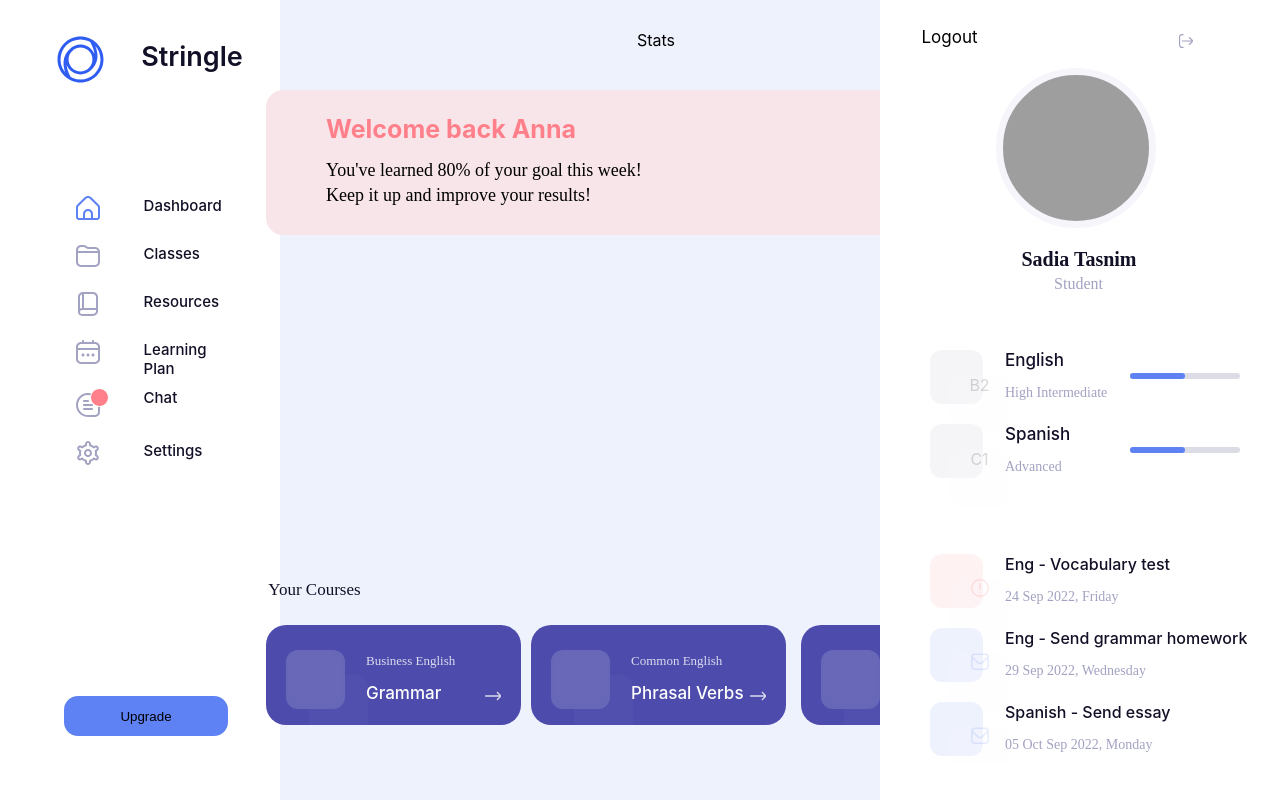
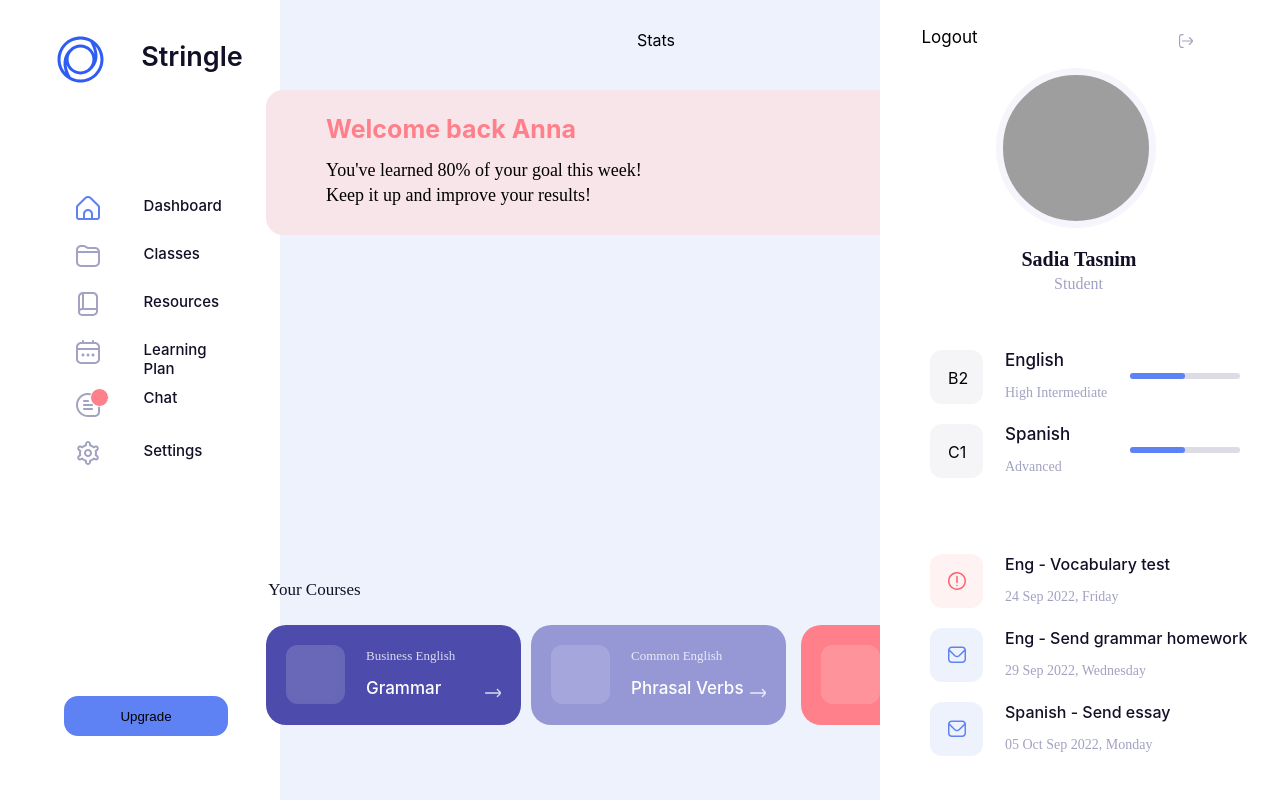
Before and after one commit to AbhishekSChauhan/socket_assignment, a React (Create React App) app: page / in a window 1280 px wide. Built offline with nearby package versions, Linux system fonts and the light colour scheme; grey boxes are pictures that could not be loaded.

Commit message:
fix box css issue

```diff
--- a/src/components/Box/Box.css
+++ b/src/components/Box/Box.css
@@ -8,8 +8,8 @@
 }
 .box-content{
     position: absolute;
-    top:0px;
-    left:10px;
+    top:18px;
+    left:18px;
     display: flex;
     justify-content: center;
 
--- a/src/components/Dashboard/Courses.jsx
+++ b/src/components/Dashboard/Courses.jsx
@@ -19,13 +19,13 @@ const Courses = () => {
         </svg>
       </div>
       <div className='course-1'>
-        <SingleCourses status='' bgColor='white' textColour='white' course='Business English' specification='Grammar' />
+        <SingleCourses status='B2' bgColor='white' textColour='white' course='Business English' specification='Grammar' courseBgColor='#4D4CAC' />
       </div>
       <div className='course-2'>
-        <SingleCourses  bgColor='white' textColour='white' course='Common English' specification='Phrasal Verbs' />
+        <SingleCourses status='B2' bgColor='white' textColour='white' course='Common English' specification='Phrasal Verbs' courseBgColor='#9698D6' />
       </div>
       <div className='course-3'>
-        <SingleCourses  bgColor='white' textColour='white' course='Business Spanish' specification='Vocabulary' />
+        <SingleCourses status='C1' bgColor='white' textColour='white' course='Business Spanish' specification='Vocabulary' courseBgColor='#FF808B'/>
       </div>
     </div>
   )
--- a/src/components/Dashboard/SingleCourses.css
+++ b/src/components/Dashboard/SingleCourses.css
@@ -5,17 +5,16 @@
     left:5px;
     top: 570px;
     margin: 5px;
-    float: left;
     background: #4D4CAC;
     border-radius: 20px;
     text-align: left;
 }
-.box-content{
+.single-box-content{
     position: absolute;
     width: 59px;
     height: 59px;
     left: 20px;
-    top: 25px;
+    top: 20px;
 
     background: #FEFEFE;
     opacity: 0.15;
@@ -26,7 +25,7 @@
     width: 114px;
     height: 21px;
     left: 100px;
-    top:25px;
+    top:20px;
 
     font-family: 'Poppins';
     font-style: normal;
@@ -43,7 +42,7 @@
     width: 120px;
     height: 26px;
     left: 100px;
-    top: 55px;
+    top: 50px;
     font-style: normal;
     font-weight: 500;
     font-size: 17px;
@@ -57,5 +56,5 @@
     width: 16px;
     height: 16px;
     right: 20px;
-    top: 63px;
+    top: 60px;
 }
--- a/src/components/Dashboard/SingleCourses.jsx
+++ b/src/components/Dashboard/SingleCourses.jsx
@@ -1,10 +1,10 @@
 import React from 'react'
 import Box from '../Box/Box'
 import './SingleCourses.css'
-const SingleCourses = ({status,bgColor,textColour,course,specification}) => {
+const SingleCourses = ({status,bgColor,textColour,course,specification,courseBgColor}) => {
   return (
-    <div className='single-course-container'>
-        <div className='box-content'>
+    <div className='single-course-container' style={{backgroundColor:`${courseBgColor}`}}>
+        <div className='single-box-content'>
             <Box status={status} textColour={textColour} bgColor={bgColor} />
         </div>
         <div >
```
